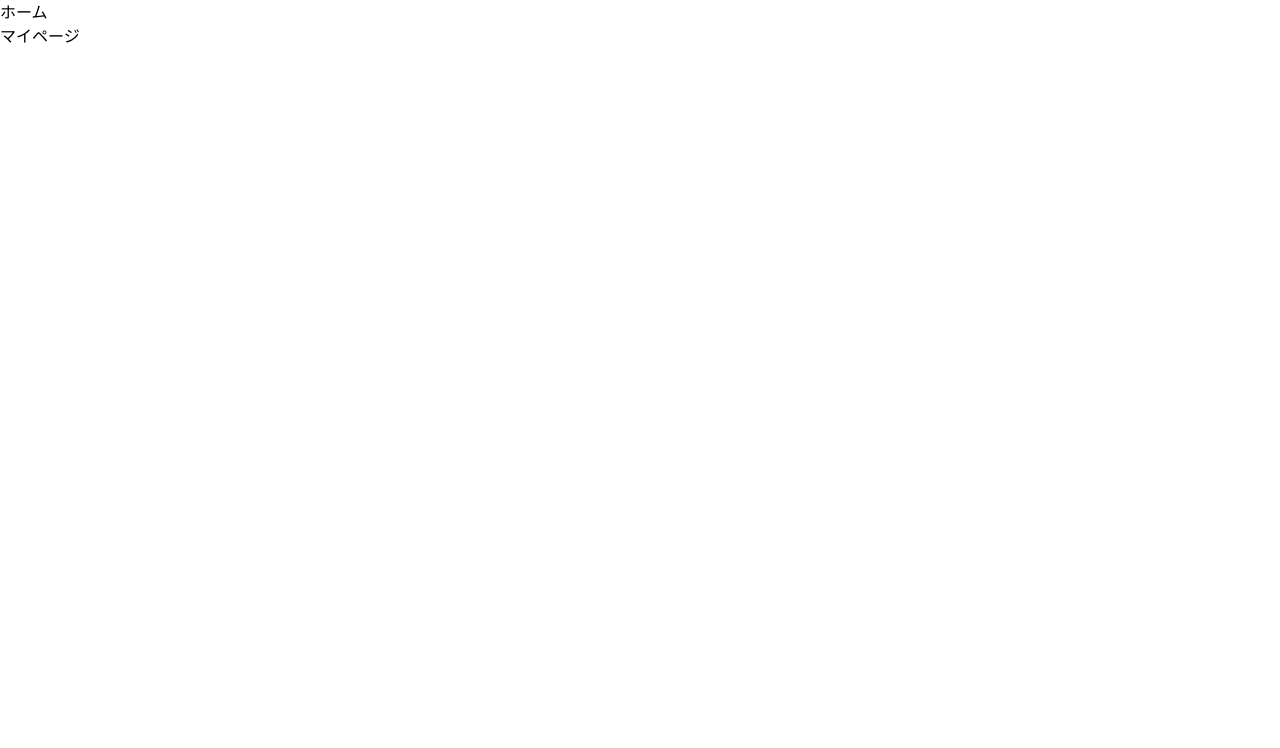
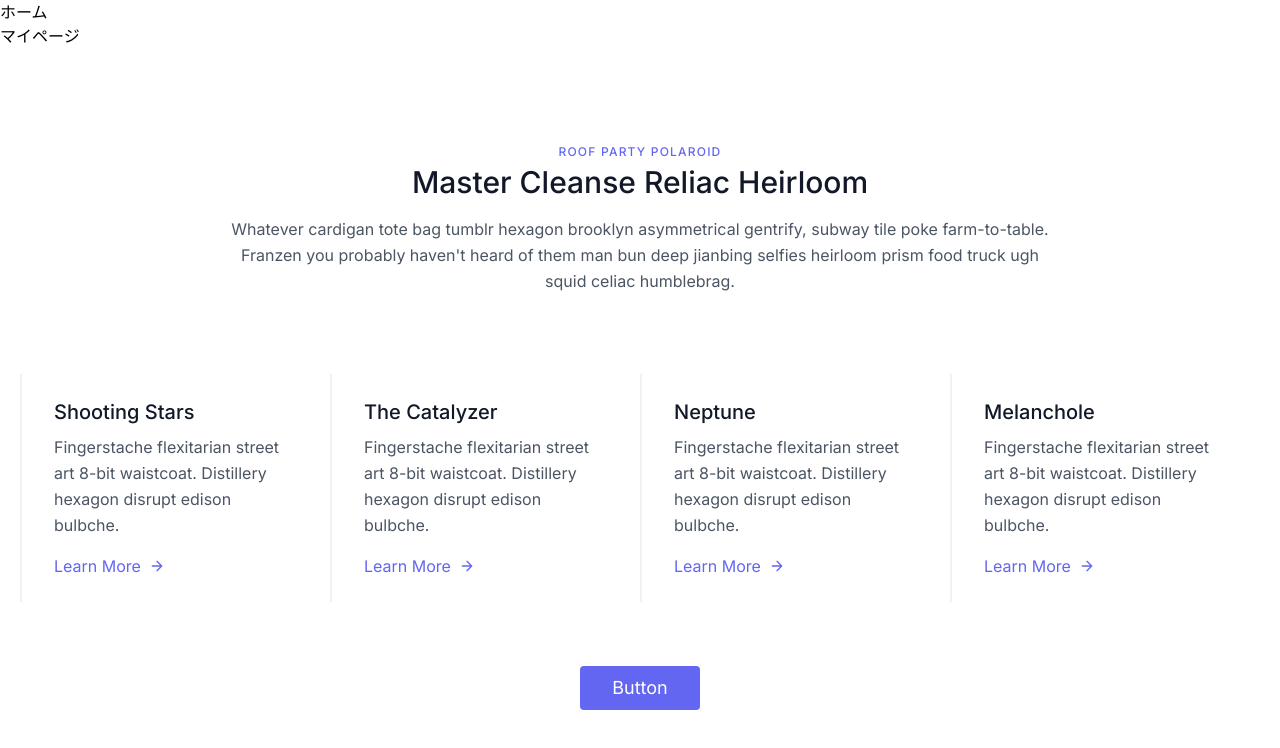
Before and after one commit to regreg0706/matching-app-front, a Next.js app: page /home in a window 1280 px wide. Shown: the top 748 px of the page. Built offline with nearby package versions, Linux system fonts and the light colour scheme.

Commit message:
test_tailwind_page

```diff
--- a/app/home/page.tsx
+++ b/app/home/page.tsx
@@ -4,6 +4,55 @@
   <>
     <div>ホーム</div>
     <div><Link href="home/profile">マイページ</Link></div>
+
+    <section className="text-gray-600 body-font">
+      <div className="container px-5 py-24 mx-auto">
+        <div className="flex flex-col text-center w-full mb-20">
+          <h2 className="text-xs text-indigo-500 tracking-widest font-medium title-font mb-1">ROOF PARTY POLAROID</h2>
+          <h1 className="sm:text-3xl text-2xl font-medium title-font mb-4 text-gray-900">Master Cleanse Reliac Heirloom</h1>
+          <p className="lg:w-2/3 mx-auto leading-relaxed text-base">Whatever cardigan tote bag tumblr hexagon brooklyn asymmetrical gentrify, subway tile poke farm-to-table. Franzen you probably haven't heard of them man bun deep jianbing selfies heirloom prism food truck ugh squid celiac humblebrag.</p>
+        </div>
+        <div className="flex flex-wrap">
+          <div className="xl:w-1/4 lg:w-1/2 md:w-full px-8 py-6 border-l-2 border-gray-200 border-opacity-60">
+            <h2 className="text-lg sm:text-xl text-gray-900 font-medium title-font mb-2">Shooting Stars</h2>
+            <p className="leading-relaxed text-base mb-4">Fingerstache flexitarian street art 8-bit waistcoat. Distillery hexagon disrupt edison bulbche.</p>
+            <a className="text-indigo-500 inline-flex items-center">Learn More
+              <svg fill="none" stroke="currentColor" stroke-linecap="round" stroke-linejoin="round" stroke-width="2" className="w-4 h-4 ml-2" viewBox="0 0 24 24">
+                <path d="M5 12h14M12 5l7 7-7 7"></path>
+              </svg>
+            </a>
+          </div>
+          <div className="xl:w-1/4 lg:w-1/2 md:w-full px-8 py-6 border-l-2 border-gray-200 border-opacity-60">
+            <h2 className="text-lg sm:text-xl text-gray-900 font-medium title-font mb-2">The Catalyzer</h2>
+            <p className="leading-relaxed text-base mb-4">Fingerstache flexitarian street art 8-bit waistcoat. Distillery hexagon disrupt edison bulbche.</p>
+            <a className="text-indigo-500 inline-flex items-center">Learn More
+              <svg fill="none" stroke="currentColor" stroke-linecap="round" stroke-linejoin="round" stroke-width="2" className="w-4 h-4 ml-2" viewBox="0 0 24 24">
+                <path d="M5 12h14M12 5l7 7-7 7"></path>
+              </svg>
+            </a>
+          </div>
+          <div className="xl:w-1/4 lg:w-1/2 md:w-full px-8 py-6 border-l-2 border-gray-200 border-opacity-60">
+            <h2 className="text-lg sm:text-xl text-gray-900 font-medium title-font mb-2">Neptune</h2>
+            <p className="leading-relaxed text-base mb-4">Fingerstache flexitarian street art 8-bit waistcoat. Distillery hexagon disrupt edison bulbche.</p>
+            <a className="text-indigo-500 inline-flex items-center">Learn More
+              <svg fill="none" stroke="currentColor" stroke-linecap="round" stroke-linejoin="round" stroke-width="2" className="w-4 h-4 ml-2" viewBox="0 0 24 24">
+                <path d="M5 12h14M12 5l7 7-7 7"></path>
+              </svg>
+            </a>
+          </div>
+          <div className="xl:w-1/4 lg:w-1/2 md:w-full px-8 py-6 border-l-2 border-gray-200 border-opacity-60">
+            <h2 className="text-lg sm:text-xl text-gray-900 font-medium title-font mb-2">Melanchole</h2>
+            <p className="leading-relaxed text-base mb-4">Fingerstache flexitarian street art 8-bit waistcoat. Distillery hexagon disrupt edison bulbche.</p>
+            <a className="text-indigo-500 inline-flex items-center">Learn More
+              <svg fill="none" stroke="currentColor" stroke-linecap="round" stroke-linejoin="round" stroke-width="2" className="w-4 h-4 ml-2" viewBox="0 0 24 24">
+                <path d="M5 12h14M12 5l7 7-7 7"></path>
+              </svg>
+            </a>
+          </div>
+        </div>
+        <button className="flex mx-auto mt-16 text-white bg-indigo-500 border-0 py-2 px-8 focus:outline-none hover:bg-indigo-600 rounded text-lg">Button</button>
+      </div>
+    </section>
   </>
     )
 }
```
